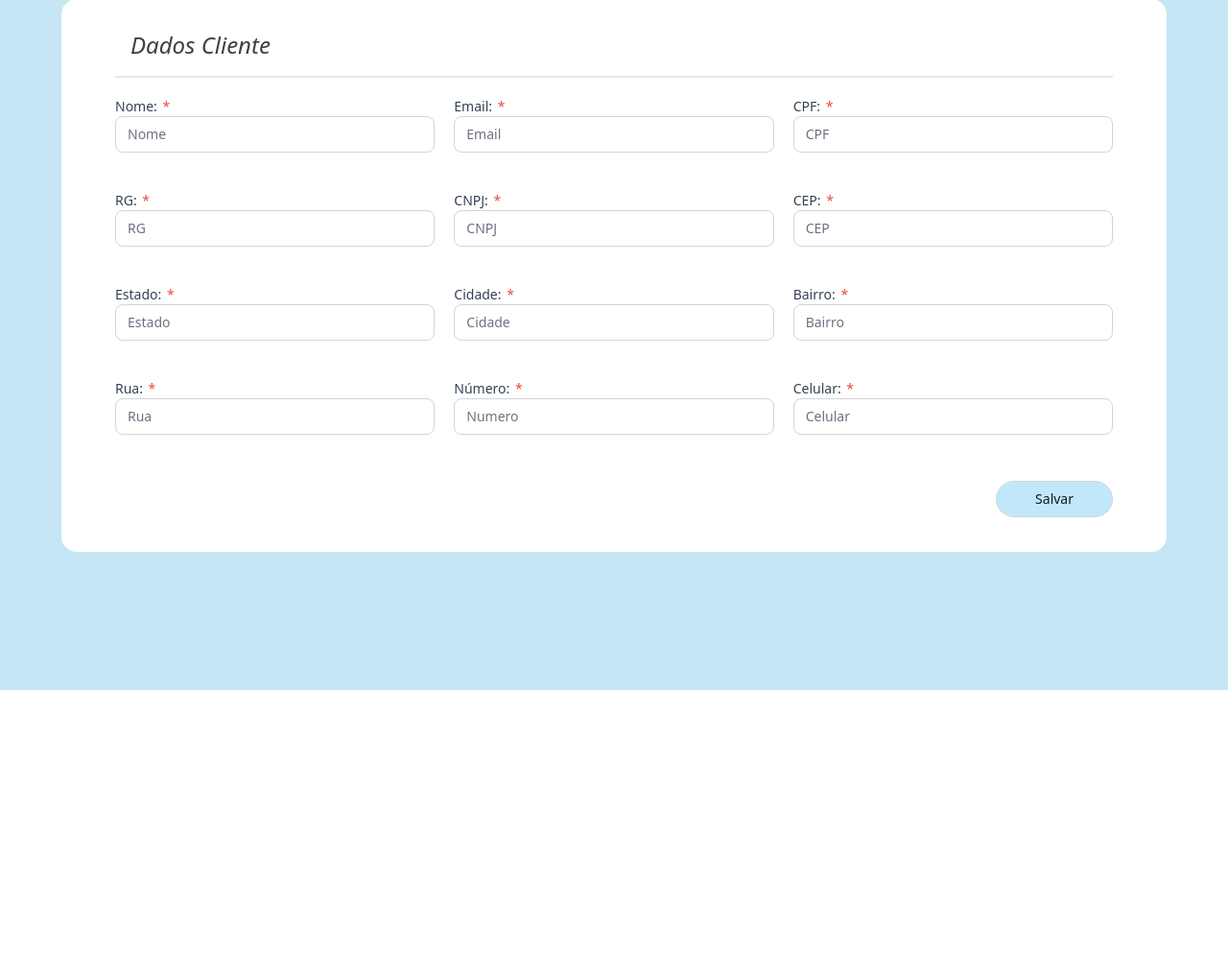
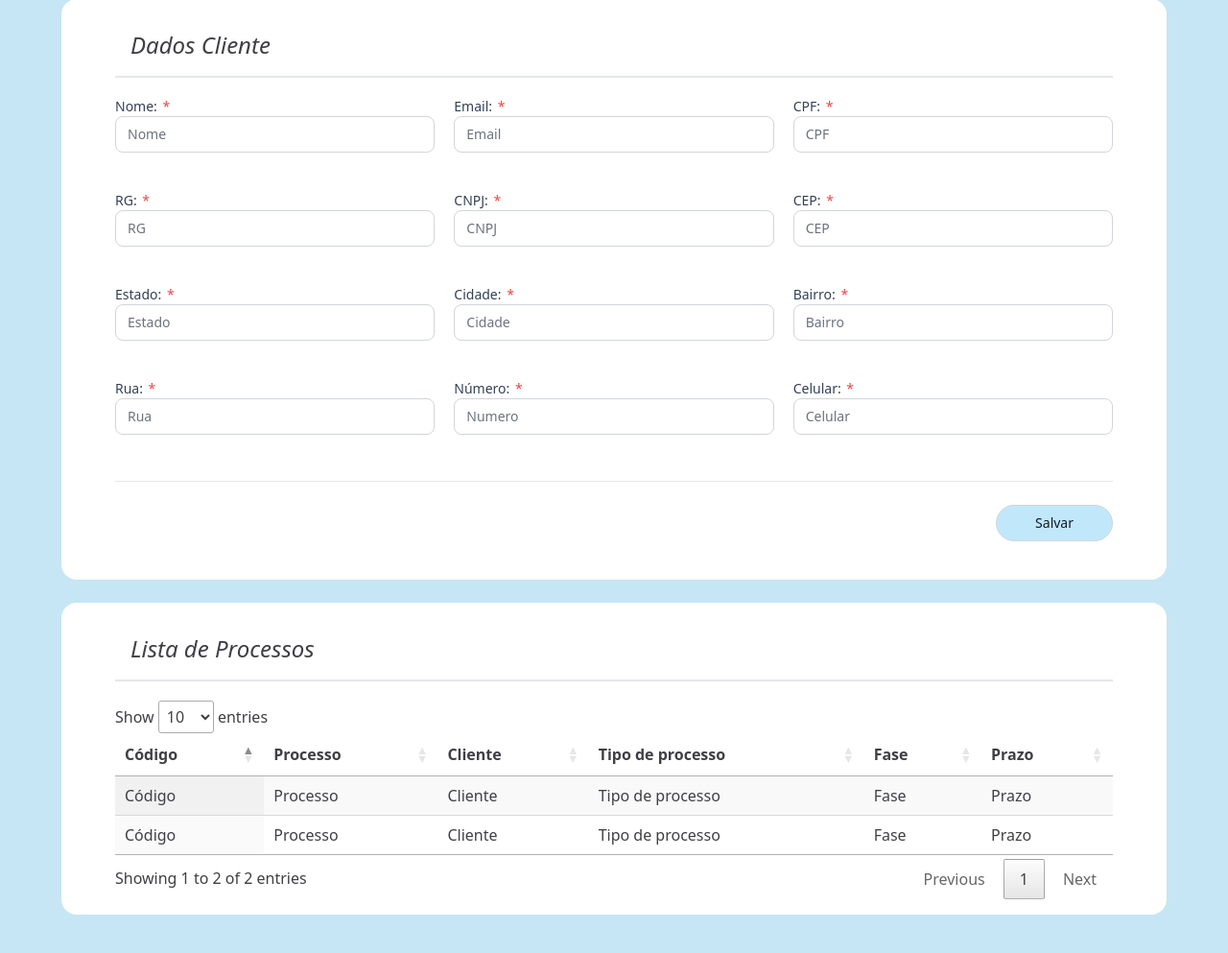
Before and after one commit to KyllderRocha/StartLaw, a PHP site: template web/src/views/cliente.php in a window 1280 px wide. Shown: the part 81-1074 px from the top of the page at 96% size. Before the commit the page ends 800 px from the top, so only its background shows below. Run offline with PHP 8.4, Linux system fonts and the light colour scheme; the template is opened without the code that fills it, so the values that code supplies are empty; some libraries are stand-ins or nearby versions.

Commit message:
Adicionando mudanças na tela de usuarios

```diff
--- a/web/src/scripts/cliente.js
+++ b/web/src/scripts/cliente.js
@@ -1,4 +1,5 @@
 let table ;
+let tableProcesso ;
 
 $(document).ready( function () {
     table = $('#TableCliente').DataTable({
@@ -7,4 +8,10 @@ $(document).ready( function () {
         paging: true,
         "searching": false
     });
+    tableProcesso = $('#TableProcessosClientes').DataTable({
+        // scrollY: '53vh',
+        scrollCollapse: false,
+        paging: true,
+        "searching": false
+    });
 } );
--- a/web/src/views/cliente.php
+++ b/web/src/views/cliente.php
@@ -167,7 +167,7 @@
                         </label>
                     </div>
 
-                    <div class="my-5 flex-1 flex justify-end">
+                    <div class="mt-5 mb-0 py-6 flex-1 flex justify-end border-solid border-0 border-t -2 border-[rgba(113 113 122 0.9)]">
                         <button id="upload" type="button" class="bg-[#C1E8FA] appearance-none relative block px-10 py-2 border border-gray-300 placeholder-gray-500
                             text-gray-900 rounded-full focus:outline-none focus:ring-indigo-500 focus:border-indigo-500 focus:z-10 sm:text-sm hidden"
                             >Upload</button>
@@ -180,5 +180,41 @@
             </div>
         </div>
 
+        <div class="bg-[#FFFFFF] mx-16 mb-10 relative rounded-2xl px-14 py-4 h-fit min-h-[80%]">
+                <div class="flex justify-start p-4 border-solid border-0 border-b-2 border-[rgba(113 113 122 0.6)] mb-5 items-center	">
+                    <span class="text-2xl italic">Lista de Processos</span>
+                </div>
+                <table class="display w-full h-fit min-h-[90%] relative" id = "TableProcessosClientes">
+                    <thead>
+                        <tr>
+                            <th>Código</th>
+                            <th>Processo</th>
+                            <th>Cliente</th>
+                            <th>Tipo de processo</th>
+                            <th>Fase</th>
+                            <th>Prazo</th>
+                        </tr>
+                    </thead>
+                    <tbody>
+                        <tr>
+                            <td>Código</td>
+                            <td>Processo</td>
+                            <td>Cliente</td>
+                            <td>Tipo de processo</td>
+                            <td>Fase</td>
+                            <td>Prazo</td>
+                        </tr>
+                        <tr>
+                            <td>Código</td>
+                            <td>Processo</td>
+                            <td>Cliente</td>
+                            <td>Tipo de processo</td>
+                            <td>Fase</td>
+                            <td>Prazo</td>
+                        </tr>
+                    </tbody>
+                </table>
+            </div>
+        </div>
     </body>
 </html>
--- a/web/src/views/processo.php
+++ b/web/src/views/processo.php
@@ -97,7 +97,7 @@
                         </p>
                     </label>
 
-                    <div class="my-5 flex-1 flex justify-end">
+                    <div class="mt-10 mb-0 py-6 flex-1 flex justify-end border-solid border-0 border-t -2 border-[rgba(113 113 122 0.9)]">
                         <button id="upload" type="button" class="bg-[#C1E8FA] appearance-none relative block px-10 py-2 border border-gray-300 placeholder-gray-500
                             text-gray-900 rounded-full focus:outline-none focus:ring-indigo-500 focus:border-indigo-500 focus:z-10 sm:text-sm hidden"
                             >Upload</button>
--- a/web/src/views/usuario.php
+++ b/web/src/views/usuario.php
@@ -203,7 +203,7 @@
                         </label>
                     </div>
 
-                    <div class="mt-5 flex-1 flex justify-end">
+                    <div class="mt-5 mb-0 py-6 flex-1 flex justify-end border-solid border-0 border-t -2 border-[rgba(113 113 122 0.9)]">
                         <button type="submit" class="bg-[#C1E8FA] appearance-none relative block px-10 py-2 border border-gray-300 placeholder-gray-500
                             text-gray-900 rounded-full focus:outline-none focus:ring-indigo-500 focus:border-indigo-500 focus:z-10 sm:text-sm"
                             >Salvar</button>
```
